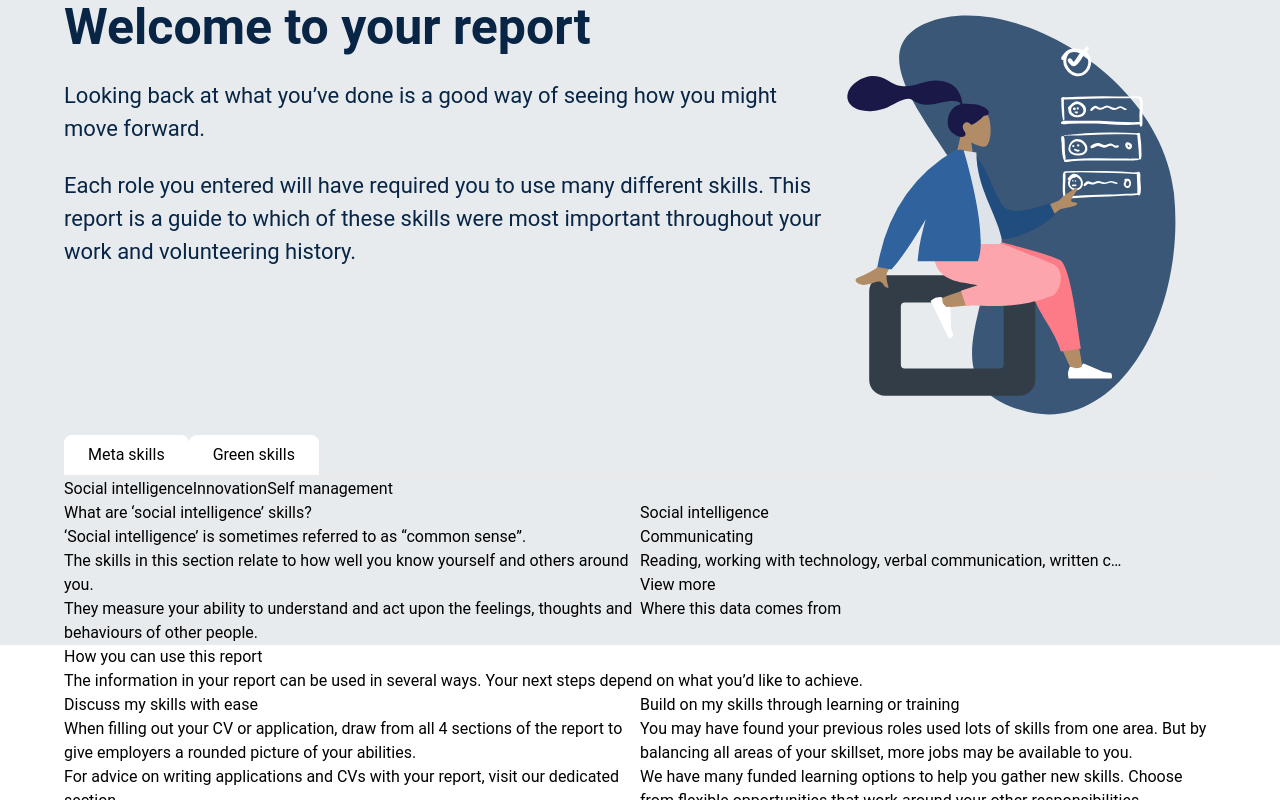
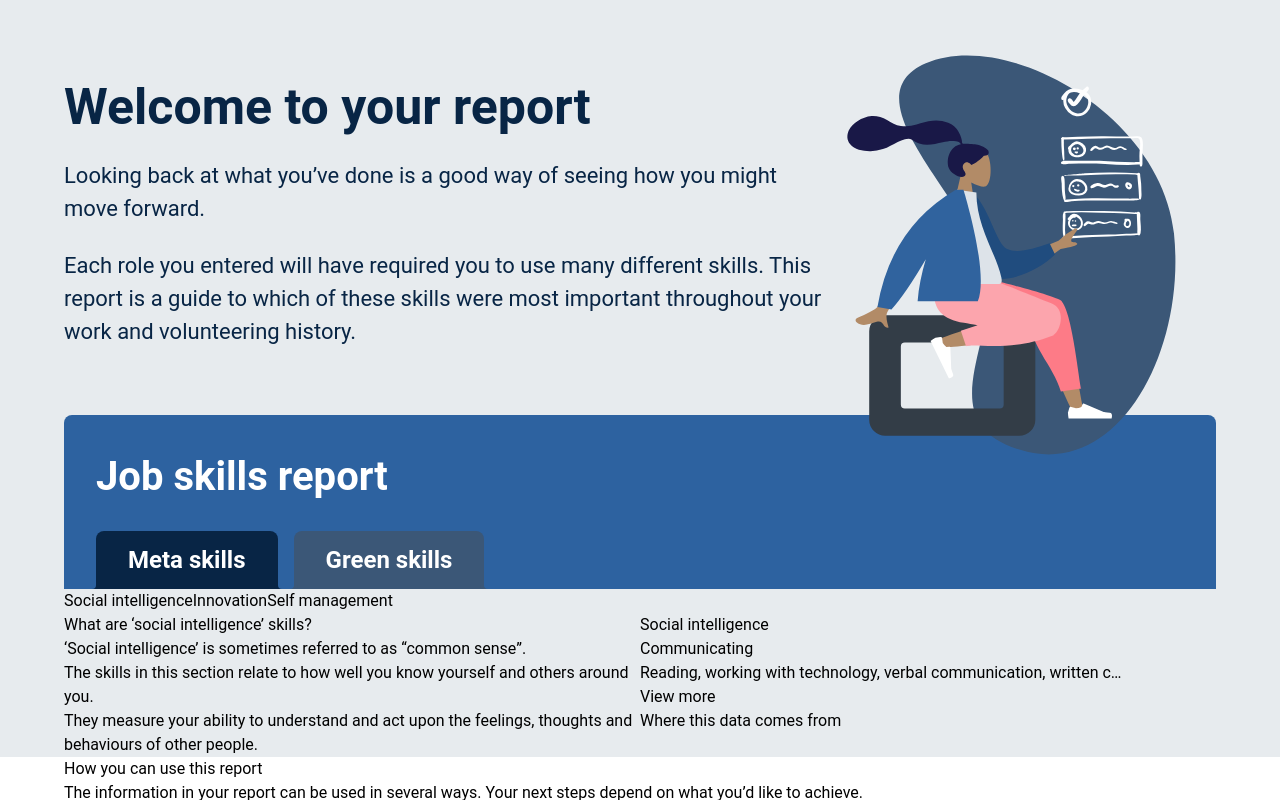
Before and after one commit to SuzanneMc82/design-repo, an Angular app: page / in a window 1280 px wide. Shown: the top 800 px of the page. Built offline with nearby package versions, Linux system fonts and the light colour scheme.

Commit message:
added tab styles

```diff
--- a/src/app/header/header.component.html
+++ b/src/app/header/header.component.html
@@ -1,5 +1,5 @@
- <div class="flex bg-dark-bg">
-    <div class="w-full md:flex-initial md:w-2/3">
+ <div class="flex bg-dark-bg md:pt-10">
+    <div class="w-full md:flex-initial md:w-2/3 md:pt-10">
       <h1 class="text-xxl text-brand-primary font-bold mb-6">
         Welcome to your report
       </h1>
@@ -13,7 +13,7 @@
         important throughout your work and volunteering history.
       </p>
     </div>
-    <div class="hidden md:flex md:w-1/3">
+    <div class="hidden md:flex md:w-1/3 md:mb-[-60px]">
       <img src="../../assets/header.svg" alt="Welcome to your report" />
     </div>
  </div>
--- a/src/app/tabs/tabs.component.html
+++ b/src/app/tabs/tabs.component.html
@@ -1,7 +1,8 @@
-<div style="border-bottom: 2px solid #eaeaea">
+<div class="bg-brand-tertiary rounded-t-lg px-8 py-10 pb-0">
+  <h2 class="text-xl text-white font-bold pb-8">Job skills report</h2>
   <ul class="flex cursor-pointer">
-    <li class="py-2 px-6 bg-white rounded-t-lg">Meta skills</li>
-    <li class="py-2 px-6 bg-white rounded-t-lg text-gray-500 bg-gray-200">
+    <li class="py-4 px-8 text-md font-bold text-white bg-brand-primary mr-4 rounded-t-lg tab tab--selected relative">Meta skills</li>
+    <li class="py-4 px-8 text-md font-bold text-white bg-brand-secondary rounded-t-lg tab relative">
       Green skills
     </li>
   </ul>
--- a/src/styles.css
+++ b/src/styles.css
@@ -2,3 +2,35 @@
 @tailwind base;
 @tailwind components;
 @tailwind utilities;
+
+@layer components {
+    .tab::before {
+        content: "";
+        border-bottom-right-radius: 50%;
+        left: -8px;
+        box-shadow: 4px 0 0 0 theme(colors.brand-secondary);
+        position: absolute;
+        bottom: 0px;
+        width: 8px;
+        height: 8px;
+    }
+
+    .tab::after{
+        content: "";
+        border-bottom-left-radius: 50%;
+        right: -8px;
+        box-shadow: -4px 0 0 0 theme(colors.brand-secondary);
+        position: absolute;
+        bottom: 0px;
+        width: 8px;
+        height: 8px;
+    }
+
+    .tab--selected::before {
+        box-shadow: 4px 0 0 0 theme(colors.brand-primary);
+    }
+
+    .tab--selected::after{
+        box-shadow: -4px 0 0 0 theme(colors.brand-primary);
+    }
+}
```
